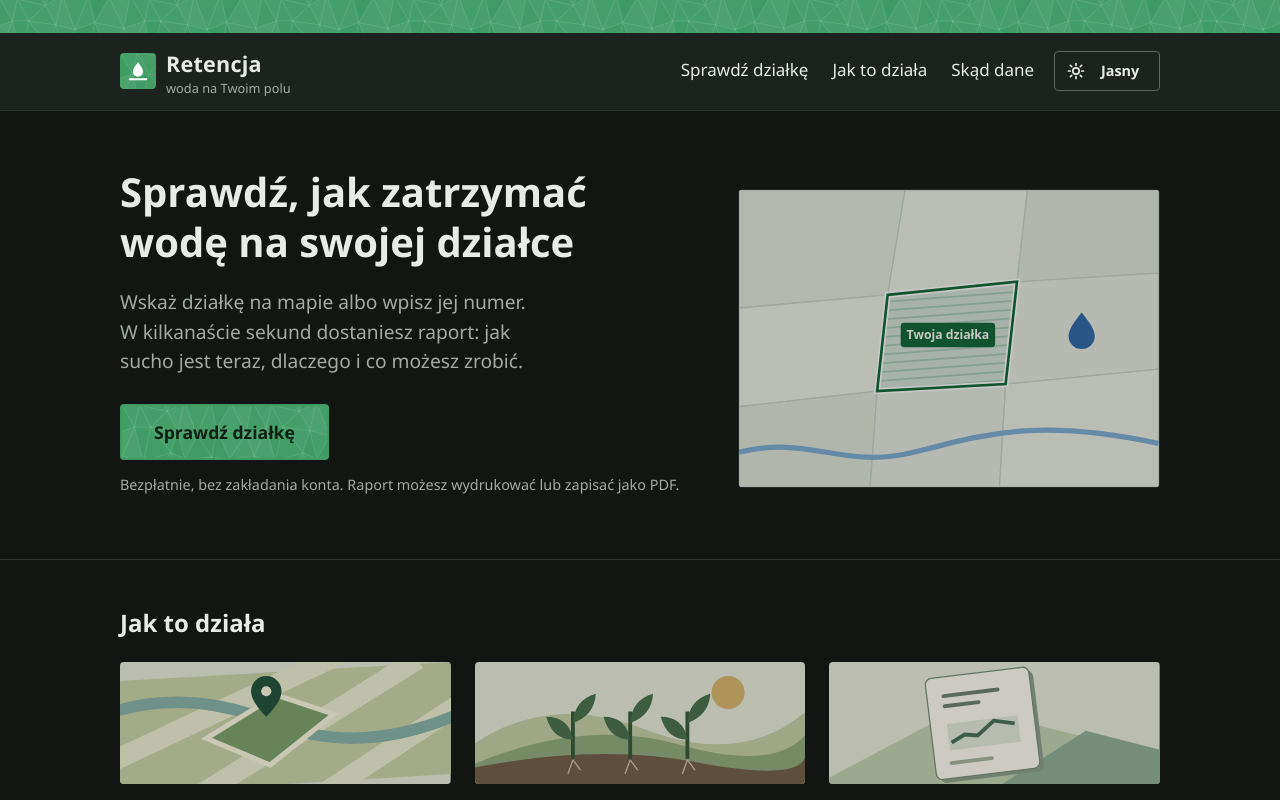
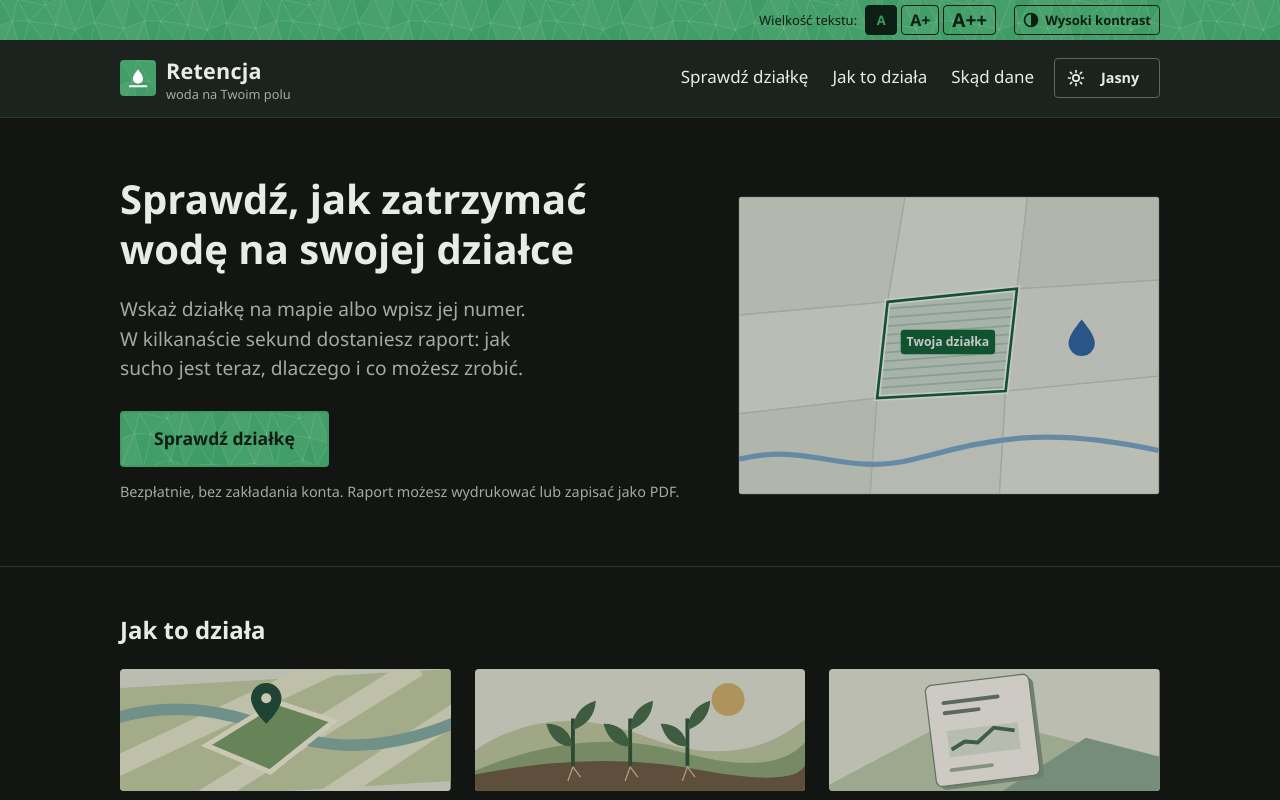
Before and after one commit to migrabos/hacknation2026gssct, a Next.js app in the folder apps/web/: page / in a window 1280 px wide. Shown: the top 800 px of the page. Built offline with nearby package versions, Linux system fonts and the light colour scheme.

Commit message:
WCAG AA standards

```diff
--- a/apps/web/app/globals.css
+++ b/apps/web/app/globals.css
@@ -78,6 +78,63 @@ html.dark {
   color-scheme: dark;
 }
 
+/* High-contrast mode (A11yBar): black / white / yellow, every text pair ≥ 7:1 (WCAG AAA, so AA
+   is met with a margin). Declared after html.dark so it wins over both themes. */
+html.contrast {
+  --c-bg: #000000;
+  --c-bg-subtle: #000000;
+  --c-surface: #000000;
+  --c-text: #ffffff;
+  --c-text-muted: #ffffff;
+  --c-border: #ffffff;
+  --c-border-strong: #ffffff;
+
+  --c-accent: #ffff00;
+  --c-accent-hover: #ffff80;
+  --c-accent-soft: #1f1f00;
+  --c-accent-line: #ffff00;
+  --c-on-accent: #000000;
+
+  --c-warn-bg: #000000;
+  --c-warn-line: #ffff00;
+  --c-danger: #ff8080;
+  --c-danger-bg: #000000;
+  --c-info-bg: #000000;
+  --c-info-line: #ffffff;
+
+  --c-disabled: #8a8a8a;
+  --c-map-bg: #000000;
+  --c-overlay: rgba(0, 0, 0, 0.7);
+  --c-overlay-solid: rgba(0, 0, 0, 0.92);
+  --c-focus: #00ffff;
+
+  --c-m-very-dry: #ff8080;
+  --c-m-dry: #ffb84d;
+  --c-m-normal: #66ff99;
+  --c-m-wet: #80b3ff;
+
+  color-scheme: dark;
+}
+html.contrast a {
+  text-decoration: underline;
+}
+html.contrast :focus-visible {
+  outline-width: 4px;
+}
+/* Theme choice is meaningless while high contrast is on. */
+html.contrast .theme-toggle {
+  display: none;
+}
+
+/* Text size (A11yBar). Everything sized in rem scales with it; 150% stays below the
+   200% zoom WCAG 1.4.4 requires layouts to survive. */
+html[data-font-scale="1"] {
+  font-size: 125%;
+}
+html[data-font-scale="2"] {
+  font-size: 150%;
+}
+
 *,
 *::before,
 *::after {
@@ -93,7 +150,8 @@ body {
   background: var(--c-bg);
   color: var(--c-text);
   font-family: var(--font);
-  font-size: 17px;
+  /* 17px at the default 16px root; rem (not px) so the A / A+ / A++ switch scales it */
+  font-size: 1.0625rem;
   line-height: 1.55;
 }
 
@@ -181,10 +239,72 @@ a.visually-hidden:focus {
   font-size: 0.85rem;
 }
 .topbar .container {
-  padding-block: 6px;
-  /* keep the bar's height now that it carries no text */
-  min-height: calc(0.85rem * 1.55 + 12px);
+  padding-block: 5px;
   box-sizing: border-box;
+}
+
+/* ---------- Accessibility bar (text size + high contrast) ---------- */
+.a11y-bar {
+  display: flex;
+  justify-content: flex-end;
+  align-items: center;
+  flex-wrap: wrap;
+  gap: 6px 18px;
+}
+.a11y-group {
+  display: flex;
+  align-items: center;
+  gap: 4px;
+}
+.a11y-label {
+  margin-right: 4px;
+  font-size: 13px;
+}
+.a11y-btn {
+  display: inline-flex;
+  align-items: center;
+  justify-content: center;
+  gap: 6px;
+  min-width: 32px;
+  min-height: 30px;
+  padding: 2px 8px;
+  font: inherit;
+  font-weight: 700;
+  line-height: 1;
+  color: inherit;
+  background: transparent;
+  border: 1.5px solid currentColor;
+  border-radius: var(--radius);
+  cursor: pointer;
+}
+.a11y-btn:hover {
+  background: color-mix(in srgb, currentColor 18%, transparent);
+}
+/* active option is shown inverted, not by colour alone */
+.a11y-btn[aria-pressed="true"] {
+  background: var(--c-on-accent);
+  color: var(--c-accent);
+  border-color: var(--c-on-accent);
+}
+.a11y-btn:focus-visible {
+  outline-color: var(--c-on-accent);
+  outline-offset: 2px;
+}
+/* sizes in px on purpose: the buttons show what each step looks like and must not grow themselves */
+.a11y-font-0 {
+  font-size: 13px;
+}
+.a11y-font-1 {
+  font-size: 16px;
+}
+.a11y-font-2 {
+  font-size: 19px;
+}
+.a11y-contrast {
+  font-size: 13px;
+}
+html.contrast .topbar {
+  background-image: none;
 }
 
 .site-header {
@@ -1647,7 +1767,11 @@ table.data tr:last-child td {
 }
 @media (max-width: 520px) {
   body {
-    font-size: 16px;
+    font-size: 1rem;
+  }
+  .a11y-label,
+  .a11y-contrast span {
+    display: none;
   }
   .container {
     padding-inline: 16px;
@@ -1730,6 +1854,11 @@ table.data tr:last-child td {
 html.dark {
   /* soft green is dark in dark mode — use the subtle variant there too */
   --tri-soft: var(--tri-strong);
+}
+/* no decorative texture behind text in high contrast */
+html.contrast {
+  --tri-strong: none;
+  --tri-soft: none;
 }
 
 /* strong green (accent fill) */
--- a/apps/web/app/layout.tsx
+++ b/apps/web/app/layout.tsx
@@ -3,6 +3,7 @@ import "leaflet/dist/leaflet.css";
 import "./globals.css";
 import "@/styles/print.css";
 import SiteHeader from "@/components/SiteHeader";
+import A11yBar from "@/components/A11yBar";
 
 export const metadata: Metadata = {
   title: "Retencja — woda na Twoim polu",
@@ -19,8 +20,10 @@ export default function RootLayout({ children }: { children: React.ReactNode })
         <a href="#tresc" className="visually-hidden">
           Przejdź do treści
         </a>
-        <div className="topbar" aria-hidden="true">
-          <div className="container" />
+        <div className="topbar">
+          <div className="container">
+            <A11yBar />
+          </div>
         </div>
         <SiteHeader />
         <main id="tresc">{children}</main>
--- /dev/null
+++ b/apps/web/components/A11yBar.tsx
@@ -0,0 +1,87 @@
+"use client";
+
+import { useEffect, useState } from "react";
+import {
+  CONTRAST_STORAGE_KEY,
+  FONT_SCALE_STORAGE_KEY,
+  FONT_SCALES,
+  applyContrast,
+  applyFontScale,
+  readContrast,
+  readFontScale,
+  save,
+  type FontScale,
+} from "@/lib/a11y";
+
+const FONT_LABELS: Record<FontScale, { text: string; name: string }> = {
+  0: { text: "A", name: "Domyślna wielkość tekstu" },
+  1: { text: "A+", name: "Większy tekst" },
+  2: { text: "A++", name: "Największy tekst" },
+};
+
+/** Accessibility bar in the top strip: text size (A / A+ / A++) and high-contrast switch. */
+export default function A11yBar() {
+  const [scale, setScale] = useState<FontScale>(0);
+  const [contrast, setContrast] = useState(false);
+
+  useEffect(() => {
+    setScale(readFontScale());
+    setContrast(readContrast());
+  }, []);
+
+  function pickScale(s: FontScale) {
+    setScale(s);
+    applyFontScale(s);
+    save(FONT_SCALE_STORAGE_KEY, String(s));
+  }
+
+  function toggleContrast() {
+    const next = !contrast;
+    setContrast(next);
+    applyContrast(next);
+    save(CONTRAST_STORAGE_KEY, next ? "1" : "0");
+  }
+
+  return (
+    <div className="a11y-bar" role="group" aria-label="Ułatwienia dostępu">
+      <div className="a11y-group" role="group" aria-label="Wielkość tekstu">
+        <span className="a11y-label" aria-hidden="true">
+          Wielkość tekstu:
+        </span>
+        {FONT_SCALES.map((s) => (
+          <button
+            key={s}
+            type="button"
+            className={`a11y-btn a11y-font-${s}`}
+            aria-pressed={scale === s}
+            aria-label={FONT_LABELS[s].name}
+            title={FONT_LABELS[s].name}
+            onClick={() => pickScale(s)}
+          >
+            {FONT_LABELS[s].text}
+          </button>
+        ))}
+      </div>
+      <button
+        type="button"
+        className="a11y-btn a11y-contrast"
+        aria-pressed={contrast}
+        onClick={toggleContrast}
+        aria-label="Wysoki kontrast"
+        title={contrast ? "Wyłącz wysoki kontrast" : "Włącz wysoki kontrast"}
+      >
+        <ContrastIcon />
+        <span>Wysoki kontrast</span>
+      </button>
+    </div>
+  );
+}
+
+function ContrastIcon() {
+  return (
+    <svg width="16" height="16" viewBox="0 0 16 16" aria-hidden="true">
+      <circle cx="8" cy="8" r="6.5" fill="none" stroke="currentColor" strokeWidth="1.6" />
+      <path d="M8 1.5a6.5 6.5 0 0 1 0 13Z" fill="currentColor" />
+    </svg>
+  );
+}
--- a/apps/web/instrumentation-client.ts
+++ b/apps/web/instrumentation-client.ts
@@ -1,3 +1,5 @@
 import { applyTheme, resolveInitialTheme } from "./lib/theme";
+import { applyInitialA11y } from "./lib/a11y";
 
 applyTheme(resolveInitialTheme());
+applyInitialA11y();
--- /dev/null
+++ b/apps/web/lib/a11y.ts
@@ -0,0 +1,54 @@
+import { applyTheme, resolveInitialTheme } from "./theme";
+
+/** Accessibility settings (WCAG 2.x AA helpers): text size and high-contrast mode. */
+
+export const FONT_SCALE_STORAGE_KEY = "retencja-font-scale";
+export const CONTRAST_STORAGE_KEY = "retencja-contrast";
+
+/** 0 = 100%, 1 = 125%, 2 = 150% of the browser's base text size. */
+export type FontScale = 0 | 1 | 2;
+export const FONT_SCALES: FontScale[] = [0, 1, 2];
+
+export function readFontScale(): FontScale {
+  try {
+    const v = Number(localStorage.getItem(FONT_SCALE_STORAGE_KEY));
+    if (v === 1 || v === 2) return v;
+  } catch {
+    /* blocked storage */
+  }
+  return 0;
+}
+
+export function readContrast(): boolean {
+  try {
+    return localStorage.getItem(CONTRAST_STORAGE_KEY) === "1";
+  } catch {
+    return false;
+  }
+}
+
+export function applyFontScale(scale: FontScale) {
+  const root = document.documentElement;
+  if (scale === 0) delete root.dataset.fontScale;
+  else root.dataset.fontScale = String(scale);
+}
+
+/** High contrast is a black-background look, so it also switches the dark class on (maps follow it). */
+export function applyContrast(on: boolean) {
+  document.documentElement.classList.toggle("contrast", on);
+  if (on) applyTheme("dark");
+  else applyTheme(resolveInitialTheme());
+}
+
+export function save(key: string, value: string) {
+  try {
+    localStorage.setItem(key, value);
+  } catch {
+    /* ignore */
+  }
+}
+
+export function applyInitialA11y() {
+  applyFontScale(readFontScale());
+  if (readContrast()) applyContrast(true);
+}
--- a/apps/web/lib/theme.ts
+++ b/apps/web/lib/theme.ts
@@ -16,8 +16,11 @@ export function readStoredTheme(): Theme | null {
 }
 
 export function applyTheme(theme: Theme) {
-  document.documentElement.classList.toggle("dark", theme === "dark");
-  document.documentElement.style.colorScheme = theme;
+  const root = document.documentElement;
+  // High-contrast mode (lib/a11y.ts) is a black look: keep the dark class while it is on.
+  const effective: Theme = root.classList.contains("contrast") ? "dark" : theme;
+  root.classList.toggle("dark", effective === "dark");
+  root.style.colorScheme = effective;
 }
 
 export function resolveInitialTheme(): Theme {
--- a/apps/web/styles/print.css
+++ b/apps/web/styles/print.css
@@ -7,7 +7,8 @@
 
 @media print {
   /* Always print light — dark UI tokens must not bleed into PDF. */
-  html.dark {
+  html.dark,
+  html.contrast {
     --c-bg: #ffffff;
     --c-bg-subtle: #f4f6f4;
     --c-surface: #ffffff;
```
